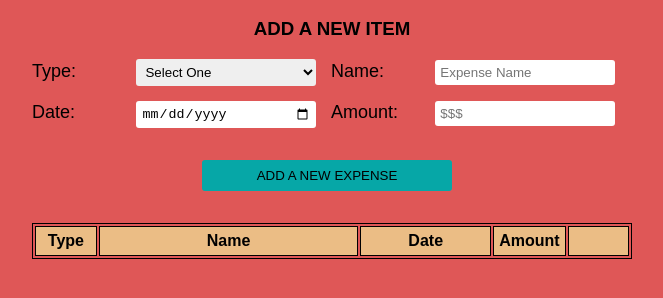
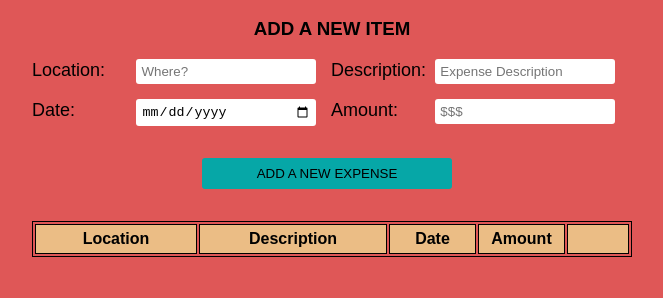
Before and after one commit to Trevorton27/goranExpenseTracker, a plain HTML site: page index.html in a window 1280 px wide. Shown: the part 40-338 px from the top of the page, without its empty margins (308-971 px from the left). Drawn offline with Linux system fonts and the light colour scheme.

Commit message:
added location

```diff
--- a/index.html
+++ b/index.html
@@ -11,26 +11,20 @@
     <div id="inputForm">
         <form autocomplete="off" >
             <div>
-                <label for="type">Type:</label>
-                <select name="type" id="typeOfCharge" required>
-                    <option value="">Select One</option>
-                    <option value="Credit">Credit</option>
-                    <option value="Cash">Cash</option>
-                    <option value="Debit">Debit</option>
-                    <option value="Other">Other</option>
-                </select>
+                <label for="location">Location:</label>
+                <input type="text" id="location" placeholder="Where?" required >
             </div>
             <div>
-                <label for="name">Name:</label>
-                <input type="text" id="expenseName" placeholder="Expense Name" required >
+                <label for="expenseDescription">Description:</label>
+                <input type="text" id="expenseDescription" placeholder="Expense Description" required >
             </div>
             <div>
-                <label for="date">Date:</label>
+                <label for="dateCharged">Date:</label>
                 <input type="date" id="dateCharged"required>
             </div>
             <div>
-                <label for="amount">Amount:</label>
-                <input type="number" name="amount" id="amountCharged" placeholder="$$$" min="0.01" step="0.01" required valur>
+                <label for="amountCharged">Amount:</label>
+                <input type="number" id="amountCharged" placeholder="$$$" min="0.01" step="0.01" required>
             </div>
             <div name="addExpensesButton">
                 <input id="submit" type="submit" value="ADD A NEW EXPENSE">
@@ -40,10 +34,10 @@
     <table id="tableExpenses" >
           <thead>
                 <tr>
-                    <th id="type">Type</th>
-                    <th id="name">Name</th>
-                    <th id="date">Date</th>
-                    <th id="amount">Amount</th>
+                    <th id="locationTable">Location</th>
+                    <th id="descriptionTable">Description</th>
+                    <th id="dateTable">Date</th>
+                    <th id="amountTable">Amount</th>
                     <th id="deleteOption"></th>
                 </tr>
           </thead>
--- a/script.js
+++ b/script.js
@@ -5,20 +5,19 @@ document.addEventListener('submit', (e) => {
  });
 
 function recordExpenses(){
-    const table = document.getElementById('tableExpenses').getElementsByTagName('tbody')[0];
-    const newRow = table.insertRow(0);
-
+    const newTable = document.getElementById('tableExpenses').getElementsByTagName('tbody')[0];
+    const newRow = newTable.insertRow(0);
     const amountCharged = document.getElementById('amountCharged').value;
     const amountFormated  = '$' + amountCharged.toString().replace(/\B(?=(\d{3})+(?!\d))/g, ",");
 
-    newRow.insertCell(0).innerHTML = document.getElementById('typeOfCharge').value;
-    newRow.insertCell(1).innerHTML = document.getElementById('expenseName').value;
+    newRow.insertCell(0).innerHTML = document.getElementById('location').value;
+    newRow.insertCell(1).innerHTML = document.getElementById('expenseDescription').value;
     newRow.insertCell(2).innerHTML = dateCorrectFormat();
     newRow.insertCell(3).innerHTML = amountFormated;
     newRow.insertCell(4).innerHTML = '<input type="button" value="Delete" onclick="deleteRow(this)" id="delete">'
 
-    document.getElementById('typeOfCharge').value = '';
-    document.getElementById('expenseName').value = '';
+    document.getElementById('location').value = '';
+    document.getElementById('expenseDescription').value = '';
     document.getElementById('dateCharged').value = '';
     document.getElementById('amountCharged').value = '';
 }
--- a/style.css
+++ b/style.css
@@ -85,16 +85,19 @@ tr:nth-child(even) {
     background-color: #e09494;
 }
 
-#date{
-    width: 120px;
-}
-
-#name{
-    width: 250px;
+#dateTable{
+    width: 75px;
 }
 
 #deleteOption {
     width: 50px;
+}
+#locationTable{
+    width: 150px;
+}
+
+#amountTable{
+    width: 75px;
 }
 
 td:nth-child(4) {
@@ -104,7 +107,7 @@ td:nth-child(4) {
 
 td:nth-child(1) {
      font-style: italic;
-     text-align: center;
+     font-weight: 600;
       }
 
 td:nth-child(3) {
```
Also changed, not shown: Capture.PNG (deleted).
